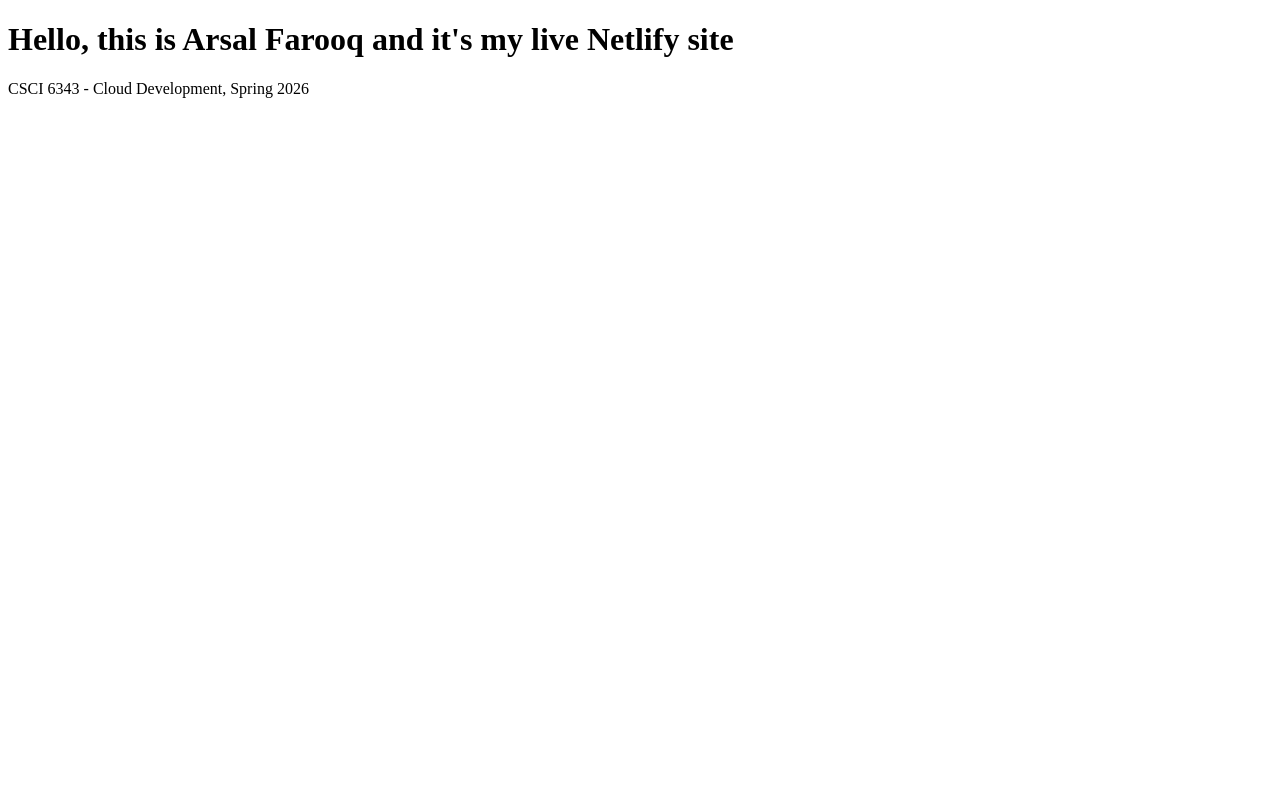
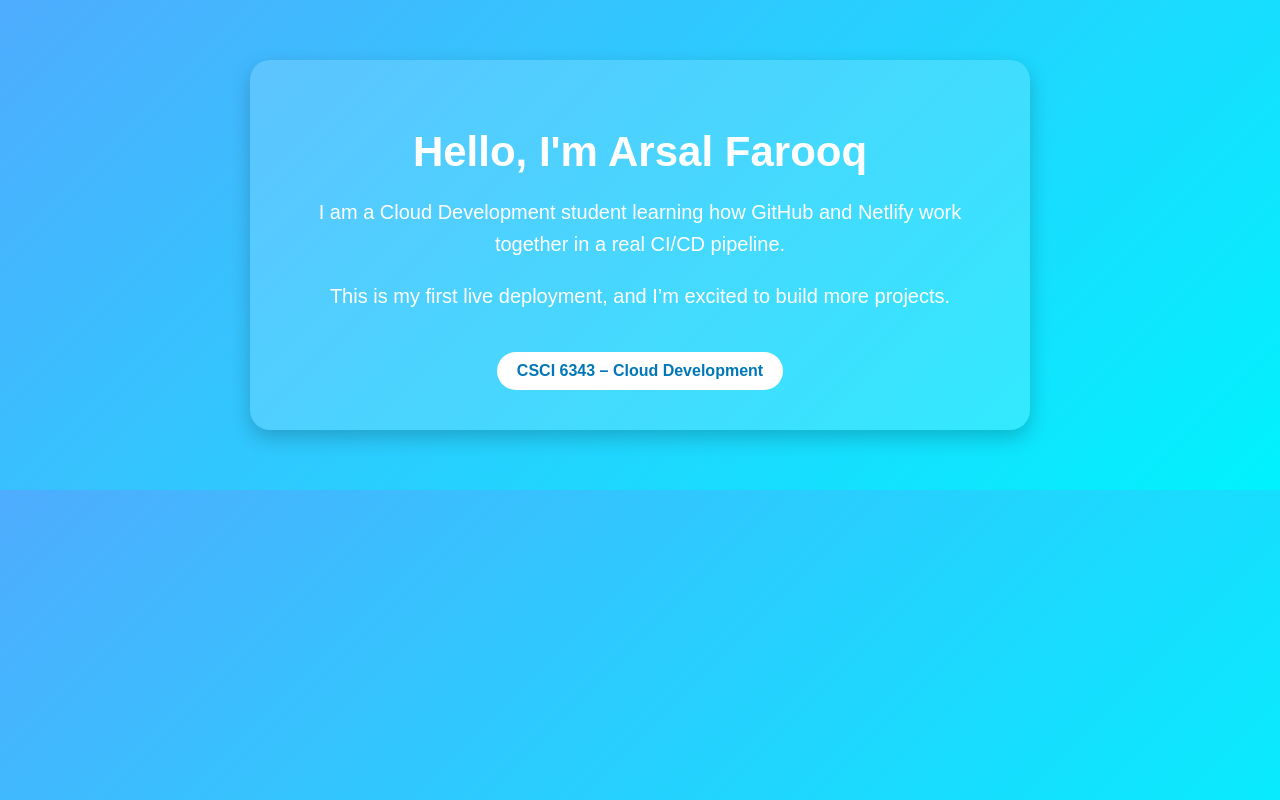
Before and after one commit to Arsalfarooq/cloud-dev-netlify, a plain HTML site: page index.html in a window 1280 px wide. Drawn offline with Linux system fonts and the light colour scheme.

Commit message:
Deployment 1 colorful intro page

```diff
--- a/index.html
+++ b/index.html
@@ -1,16 +1,55 @@
 <!DOCTYPE html>
 <html lang="en">
 <head>
-<meta charset="UTF-8">
-<meta name="viewport" content="width=device-width, initial-scale=1.0">
-<title>My Cloud Dev Site</title>
+  <meta charset="UTF-8" />
+  <meta name="viewport" content="width=device-width, initial-scale=1.0" />
+  <title>Arsal's Cloud Dev Site</title>
+  <style>
+    body {
+      margin: 0;
+      font-family: Arial, sans-serif;
+      background: linear-gradient(135deg, #4facfe, #00f2fe);
+      color: white;
+      text-align: center;
+      padding: 60px 20px;
+    }
+
+    .card {
+      max-width: 700px;
+      margin: auto;
+      background: rgba(255,255,255,0.15);
+      padding: 40px;
+      border-radius: 20px;
+      box-shadow: 0 8px 20px rgba(0,0,0,0.2);
+    }
+
+    h1 {
+      font-size: 42px;
+      margin-bottom: 10px;
+    }
+
+    p {
+      font-size: 20px;
+      line-height: 1.6;
+    }
+
+    .tag {
+      margin-top: 20px;
+      display: inline-block;
+      padding: 10px 20px;
+      background: white;
+      color: #0077b6;
+      border-radius: 30px;
+      font-weight: bold;
+    }
+  </style>
 </head>
-
 <body>
-
-<h1><h1>Hello, this is Arsal Farooq and it's my live Netlify site</h1></h1>
-<p>CSCI 6343 - Cloud Development, Spring 2026</p>
-
+  <div class="card">
+    <h1>Hello, I'm Arsal Farooq</h1>
+    <p>I am a Cloud Development student learning how GitHub and Netlify work together in a real CI/CD pipeline.</p>
+    <p>This is my first live deployment, and I’m excited to build more projects.</p>
+    <div class="tag">CSCI 6343 – Cloud Development</div>
+  </div>
 </body>
-
 </html>
```
